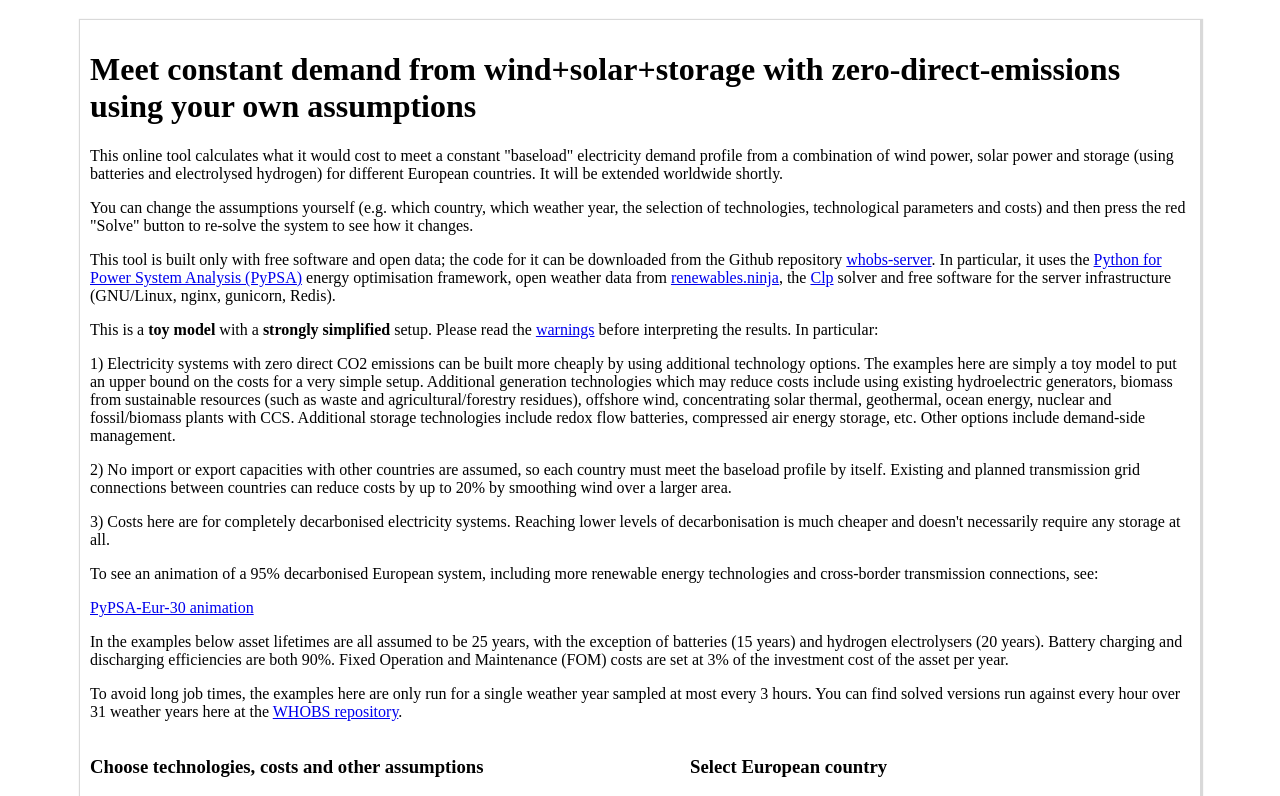
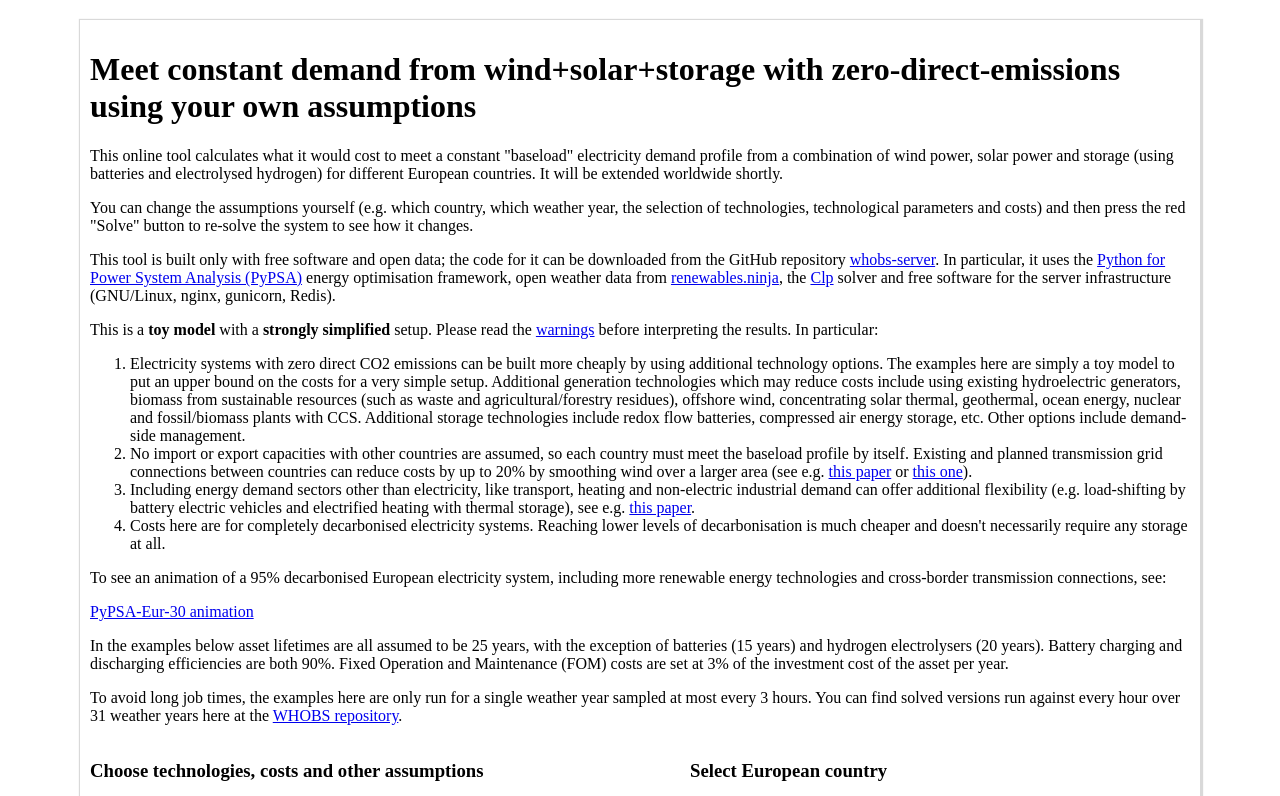
Before and after one commit to PyPSA/whobs-server, a Flask app: page / in a window 1280 px wide. Shown: the top 796 px of the page. Run offline with Flask 2, Linux system fonts and the light colour scheme; some libraries are stand-ins or nearby versions.

Commit message:
Add to text

```diff
--- a/solve.py
+++ b/solve.py
@@ -106,7 +106,7 @@ def solve(assumptions):
         if assumptions[key] < 0 or assumptions[key] > 1e5:
             job.meta['status'] = "Error"
             job.save_meta()
-            return {"error" : "{} {} wasn not in the valid range [0,1e5]".format(key,assumptions[key])}
+            return {"error" : "{} {} was not in the valid range [0,1e5]".format(key,assumptions[key])}
 
 
     print(assumptions)
--- a/templates/index.html
+++ b/templates/index.html
@@ -35,7 +35,7 @@
     re-solve the system to see how it changes.</p>
 
     <p>This tool is built only with free software and open data; the
-    code for it can be downloaded from the Github
+    code for it can be downloaded from the GitHub
     repository <a href="https://github.com/PyPSA/whobs-server">whobs-server</a>. In particular, it uses
     the <a href="https://github.com/PyPSA/PyPSA">Python for Power
     System Analysis (PyPSA)</a> energy optimisation framework, open
@@ -46,7 +46,8 @@
 
     <p>This is a <b>toy model</b> with a <b>strongly simplified</b> setup. Please read the <a href="https://github.com/PyPSA/WHOBS#warnings">warnings</a> before interpreting the results. In particular:</p>
 
-    <p>1) Electricity systems with zero direct CO2 emissions can be
+    <ol>
+    <li>Electricity systems with zero direct CO2 emissions can be
     built more cheaply by using additional technology options. The
     examples here are simply a toy model to put an upper bound on the
     costs for a very simple setup. Additional generation technologies
@@ -56,19 +57,23 @@
     solar thermal, geothermal, ocean energy, nuclear and
     fossil/biomass plants with CCS. Additional storage technologies
     include redox flow batteries, compressed air energy storage,
-    etc. Other options include demand-side management.</p>
+      etc. Other options include demand-side management.</li>
 
-    <p>2) No import or export capacities with other countries are
+    <li>No import or export capacities with other countries are
     assumed, so each country must meet the baseload profile by
     itself. Existing and planned transmission grid connections between
     countries can reduce costs by up to 20% by smoothing wind over a
-    larger area.</p>
+      larger area (see e.g. <a href="https://arxiv.org/abs/1704.05492">this paper</a> or <a href="https://arxiv.org/abs/1705.07617">this one</a>).</li>
 
-    <p>3) Costs here are for completely decarbonised electricity
+    <li>Including energy demand sectors other than electricity, like transport, heating and non-electric industrial demand can offer additional flexibility (e.g. load-shifting by battery electric vehicles and electrified heating with thermal storage), see e.g. <a href="https://arxiv.org/abs/1801.05290">this paper</a>.</li>
+
+    <li>Costs here are for completely decarbonised electricity
     systems. Reaching lower levels of decarbonisation is much cheaper
-      and doesn't necessarily require any storage at all.</p>
+      and doesn't necessarily require any storage at all.</li>
 
-    <p>To see an animation of a 95% decarbonised European system,
+    </ol>
+
+    <p>To see an animation of a 95% decarbonised European electricity system,
     including more renewable energy technologies and cross-border
     transmission connections, see:</p>
 
@@ -241,10 +246,28 @@
     <br />
     <br />
     <div id="end">
+
+      <h3>New functionality coming soon</h3>
+
+      <ul>
+	<li>Extension of location selection to the whole globe</li>
+	<li>Select weather data locations by latitude and longitude</li>
+	<li>More generation technologies (e.g. offshore wind, dispatchable sources)</li>
+	<li>Allow non-zero CO2 limits</li>
+      </ul>
+
+      <h3>Problems/comments/feedback/help out</h3>
+
+<p>If you encounter any problems please use the <a href="https://github.com/PyPSA/whobs-server/issues">GitHub issue tracker</a>. It would be helpful to note the jobid and any other error messages from the Javascript console (find via "Developer Tools").</p>
+
+<p>If you want to help out and contribute improvements, please submit a <a href="https://github.com/PyPSA/whobs-server/pulls">pull request</a>!</p>
+
+<p>Any other feedback and comments can be sent to <a href="https://nworbmot.org/">Tom Brown</a>.</p>
+
       <h3>Privacy statement</h3>
-      No personal information is stored on our server. There are no cookies.
+      <p>No personal information is stored on our server. There are no cookies.</p>
 
-      Simulation assumptions for each run job are stored on the server for statistical purposes.
+      <p>Simulation assumptions for each run job are stored on the server for statistical purposes.</p>
     </div>
   </div>
   <script src="{{ url_for('static', filename='solver.js') }}"></script>
```
